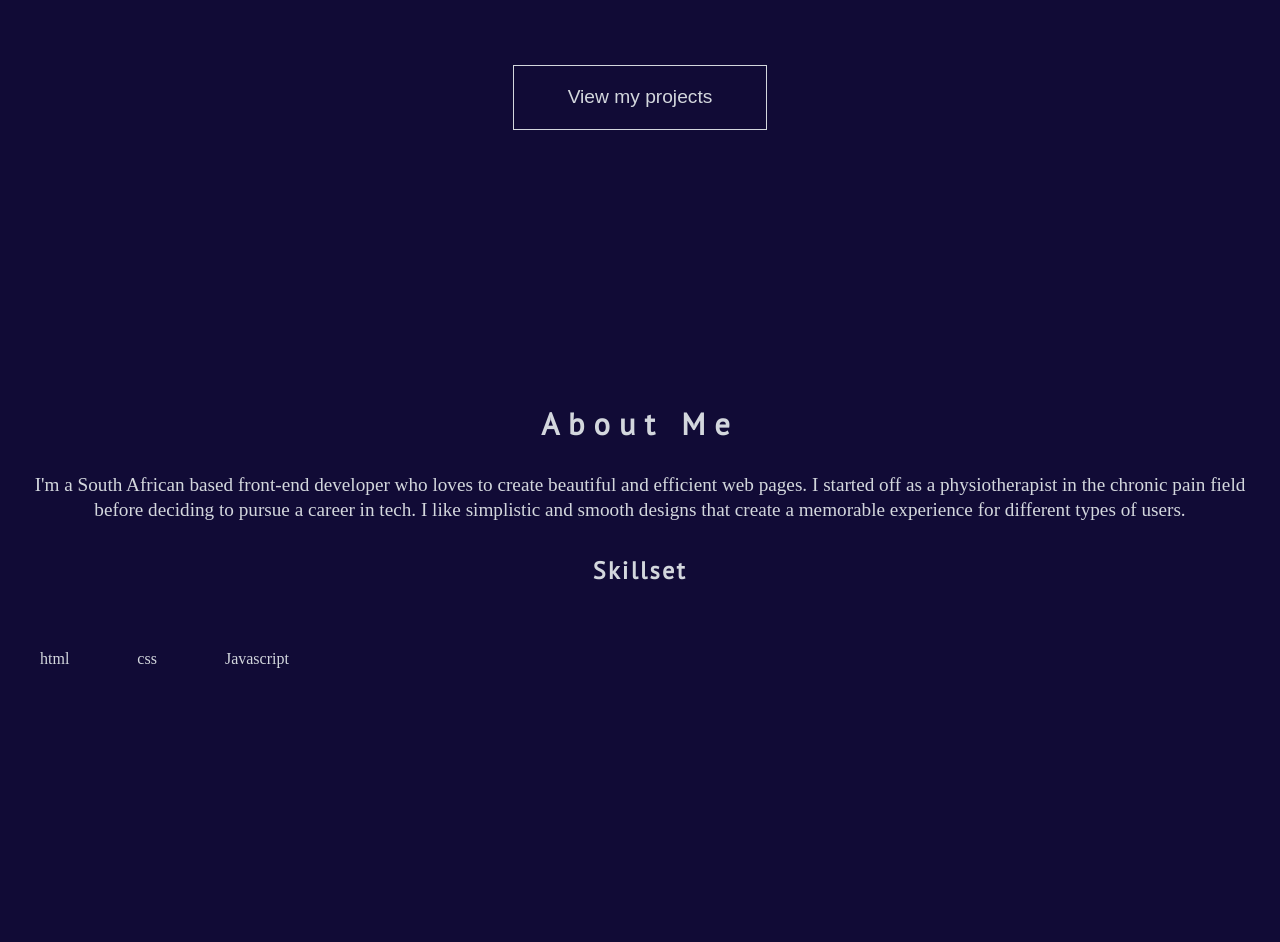
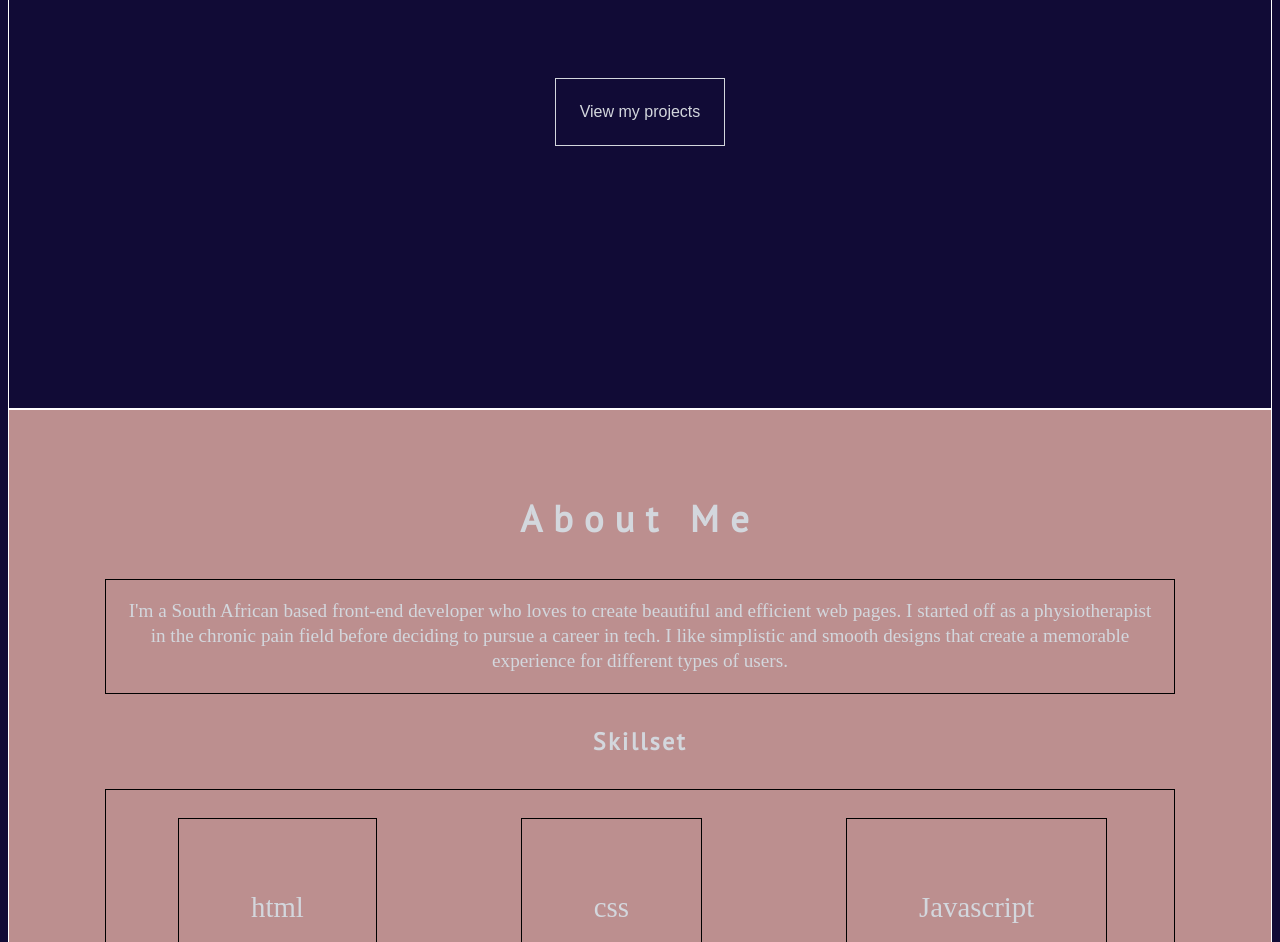
Before and after one commit to CFaut/portfolio-practice, a plain HTML site: page index.html in a window 1280 px wide. Shown: the part 401-1343 px from the top of the page. Drawn offline with Linux system fonts and the light colour scheme.

Commit message:
Updates to styles and layout. Project page added.

```diff
--- a/index.html
+++ b/index.html
@@ -6,6 +6,7 @@
     <link rel="preconnect" href="https://fonts.googleapis.com">
     <link rel="preconnect" href="https://fonts.gstatic.com" crossorigin>
     <link href="https://fonts.googleapis.com/css2?family=PT+Sans&display=swap" rel="stylesheet">
+    <i class="fas fa-angle-double-down"></i>
 </head>
 
 <body>
@@ -22,6 +23,8 @@
 </div>
 
 
+
+<div class='section'>
 <div class='title'>
     <h1>Casey Fautley</h1>
 </div>
@@ -30,28 +33,35 @@
     <h2>Front-end Developer</h2>
 </div>
 
-<div class='button'>
-    <p>View my projects</p>
+
+<button class='button'><span>View my projects</span></button>
 </div>
 
-<div class='bio'>
+
+<div class='aboutme section'>
     <h3>About Me</h3>
-      <p>I'm a South African based front-end developer who loves to create beautiful and efficient web pages. I started off as a physiotherapist in the chronic pain field before deciding to pursue a career in tech. I like simplistic and smooth designs that create a memorable experience for different types of users.
+      <p class='bio'>I'm a South African based front-end developer who loves to create beautiful and efficient web pages. I started off as a physiotherapist in the chronic pain field before deciding to pursue a career in tech. I like simplistic and smooth designs that create a memorable experience for different types of users.
       </p>
-      <div class='container'>
         <h4>Skillset</h4>
-         <div class='skills'>
-             <ul>
-                 <li>html</li>
-                 <li>css</li>
-                 <li>Javascript</li>
-             </ul>
+         <div class='flex-container'>
+            <div class='flex-item'>html</div>
+            <div class='flex-item'>css</div>
+            <div class='flex-item'>Javascript</div>
         </div>
     </div>
-</div>
 
+<div class='section'>
 <div class='projects'>
     <h3>Projects</h3>
+</div>
+<div class='projects-container'>
+    <div class='project-item'>Project 1</div>
+    <div class='project-item'>Project 2</div>
+    <div class='project-item'>Project 3</div>
+    <div class='project-item'>Project 4</div>
+    <div class='project-item'>Project 5</div>
+    <div class='project-item'>Project 6</div>
+</div>
 </div>
 
 </body>
--- a/styles.css
+++ b/styles.css
@@ -10,9 +10,8 @@ body {
 
 h3 {
     font-family: 'PT Sans', sans-serif;
-    font-size: 1.9em;
+    font-size: 2.3em;
     letter-spacing: 0.3em;
-    margin-top: 9em;
 }
 
 h4 {
@@ -32,6 +31,11 @@ p {
     width: 100%;
     display: flex;
     font-family: Arial, Helvetica, sans-serif;
+    position: fixed;
+    background-color: rgb(17, 11, 54);
+    z-index: 1000;
+    margin: 0;
+    padding: 0;
 }
 
 .nav-box ul {
@@ -50,7 +54,7 @@ p {
 /*banner styles*/
 
 .title {
-    padding-top: 1.5em;
+    padding-top: 5em;
     padding-bottom: 0em;
     letter-spacing: 0.3em;
     font-size: 2em;
@@ -62,37 +66,94 @@ p {
     font-size: 1.5em;
 }
 
-/*sections*/
-
-.skills {
-    display: flex;
-    width: 100%;
+.section {
+    background-color: rgb(17, 11, 54);
+    height: 100vh;
+    border: 1px solid white;
 }
 
-.skills ul {
-    list-style-type: none;
-    margin: 0;
-    padding: 0;
+
+/*section 1*/
+
+.aboutme {
+   background-color: rosybrown;
+   padding: 3em 6em;
 }
 
-.skills li {
-    display: inline-block;
-    padding: 2em;
+.flex-container {
+    display: flex;
+    border: 1px solid black;
+    flex-direction: row;
+    justify-content: space-around;
+}
+
+.flex-item {
+    border: 1px solid black;
+    padding: 2.5em;
+    margin: 1em 2.5em;
+    font-size: 1.8em;
+}
+
+.bio {
+    border: 1px solid black;
+    padding: 1em;
+}
+
+/*section 2*/
+
+.projects-container {
+    display: flex;
+    /*border: 1px solid white;*/
+    flex-direction: row;
+    justify-content:center;
+    flex-wrap: wrap;
+    margin-right: 15%;
+    margin-left: 15%;
+}
+
+.project-item {
+    border: 1px solid white;
+    height: 15em;
+    width: 15em;
 }
 
 
 /*buttons*/
 
 .button {
-    width: 20%;
-    margin: auto;
-    padding: auto;
-    margin-top: 7em;
     border: 1px solid rgb(211, 215, 221);
-    font-family: Arial, Helvetica, sans-serif;
-    transition-duration: 0.5s;
+    background-color: rgb(17, 11, 54);
+    color: rgb(211, 215, 221);
+    padding: 1.5em;
+    margin-top: 4em;
+    transition: all 0.5s;
+    cursor: pointer;
+    font-size: 1em;
+}
+
+.button {
+    display: inline-block;
+    position: relative;
+}
+
+
+.button:after {
+    background-color: rgb(204, 108, 108);
+    content: ">>";
+    position: absolute;
+    opacity: 0;
+    top: auto;
+    right: -1.5em;
+    transition: 0.5s;
 }
 
 .button:hover {
+    padding-right: 2.3em;
+    padding-left: 1em;
     background-color: rgb(204, 108, 108);
 }
+
+.button:hover:after {
+    opacity: 1;
+    right: 10px;
+}
```
